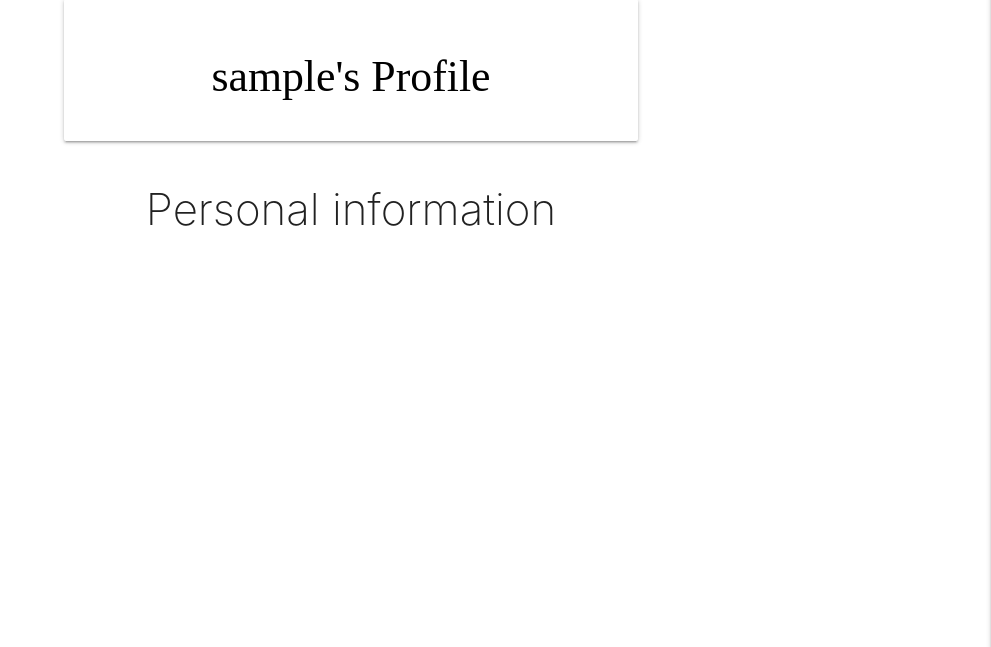
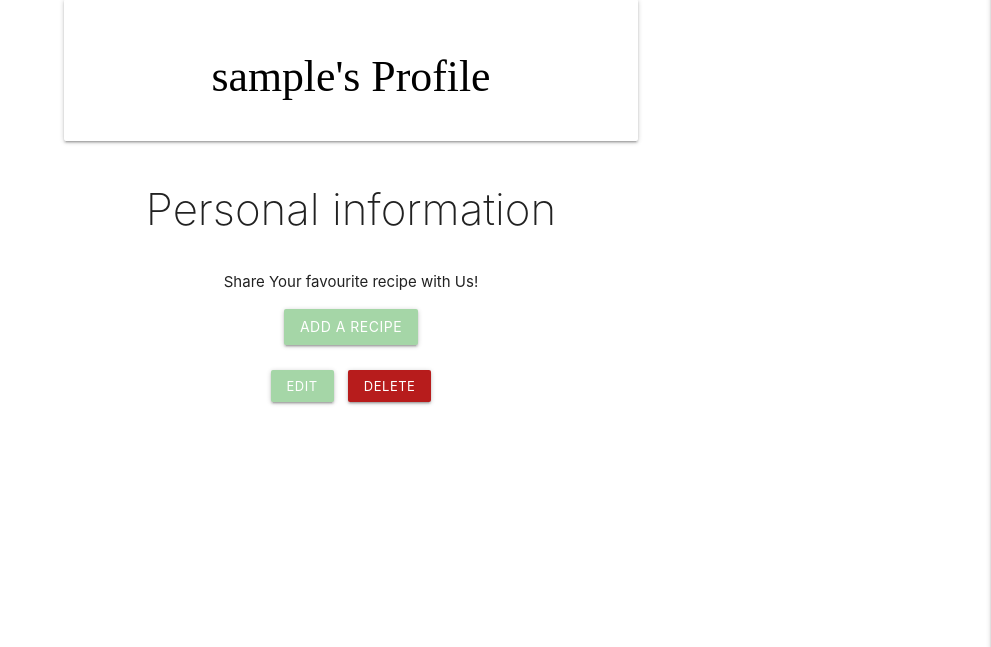
Before and after one commit to jennymalmoe/LazyVegan, a Flask app: page /profile/1 in a window 1280 px wide. Shown: the part 73-720 px from the top of the page, without its empty margins (289-1280 px from the left). Run offline with Flask 2, Linux system fonts and the light colour scheme; the visitor is signed in with stand-in values (Sample User, id 1); a database or web service that is not in the repository returns one stand-in record (values such as "Sample title"); some libraries are stand-ins or nearby versions.

Commit message:
Add edit and delete btn for recipes in Profile page

```diff
--- a/static/css/style.css
+++ b/static/css/style.css
@@ -129,3 +129,7 @@ nav ul li:hover {
   #myBtn:hover {
     background-color: rgb(207, 247, 217);
   }
+
+.btn-small {
+    margin: 5px;
+}
--- a/templates/profile.html
+++ b/templates/profile.html
@@ -11,15 +11,30 @@
         </div>
     </div>
 
+    <!-- Personal information block -->
     <main class="container">
-        <!-- Personal information block -->
         <div class="row user-profile-form">
             <h3 class="center-align thin">Personal information</h3>
+        </div>
+    </main>
+
+
+    <!-- When User hasn't added any Recipes -->
+    {% if recipes|length == 0 %}
+        <div class="row">
+            <div class="col-12 profile-text center-align">
+              <p>Share Your favourite recipe with Us!</p>
+              <a href="{{ url_for('add_recipe') }}" class="waves-effect waves-light green lighten-3 btn">Add a recipe</a>
+            </div>
+        </div>
+    {% endif %}
+
+    <!-- When User has added Recipes -->
+    <div class="col s3 center-align">
+    <a href="" class="waves-effect waves-light green lighten-3 btn-small">Edit</a>
+    <a href="" class="waves-effect waves-light red darken-4 btn-small">Delete</a>
+    </div>
 
 
 
-
-
-        </div>
-    </main>
 {% endblock %}
```
